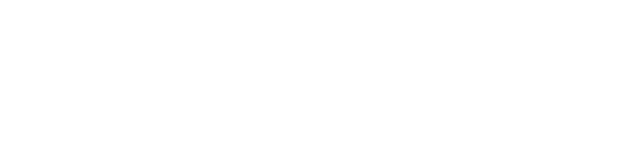
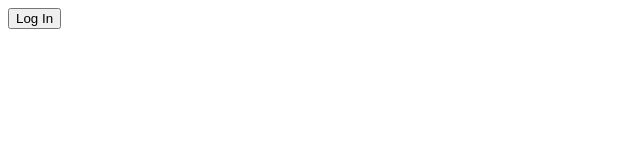
Before and after one commit to tonjetj/lesson-task-js1-module1-lesson1, a plain HTML site: page index.html in a window 1280 px wide. Shown: the whole page, without its empty margins (0-640 px from the left). Drawn offline with Linux system fonts and the light colour scheme.

Commit message:
Add answer branch

```diff
--- a/index.html
+++ b/index.html
@@ -7,6 +7,8 @@
 </head>
 <body>
 
+    <button class="login">Log In</button>
+
     <script src="js/script.js"></script>
 </body>
 </html>
```
Also changed, not shown: 1 other file.
